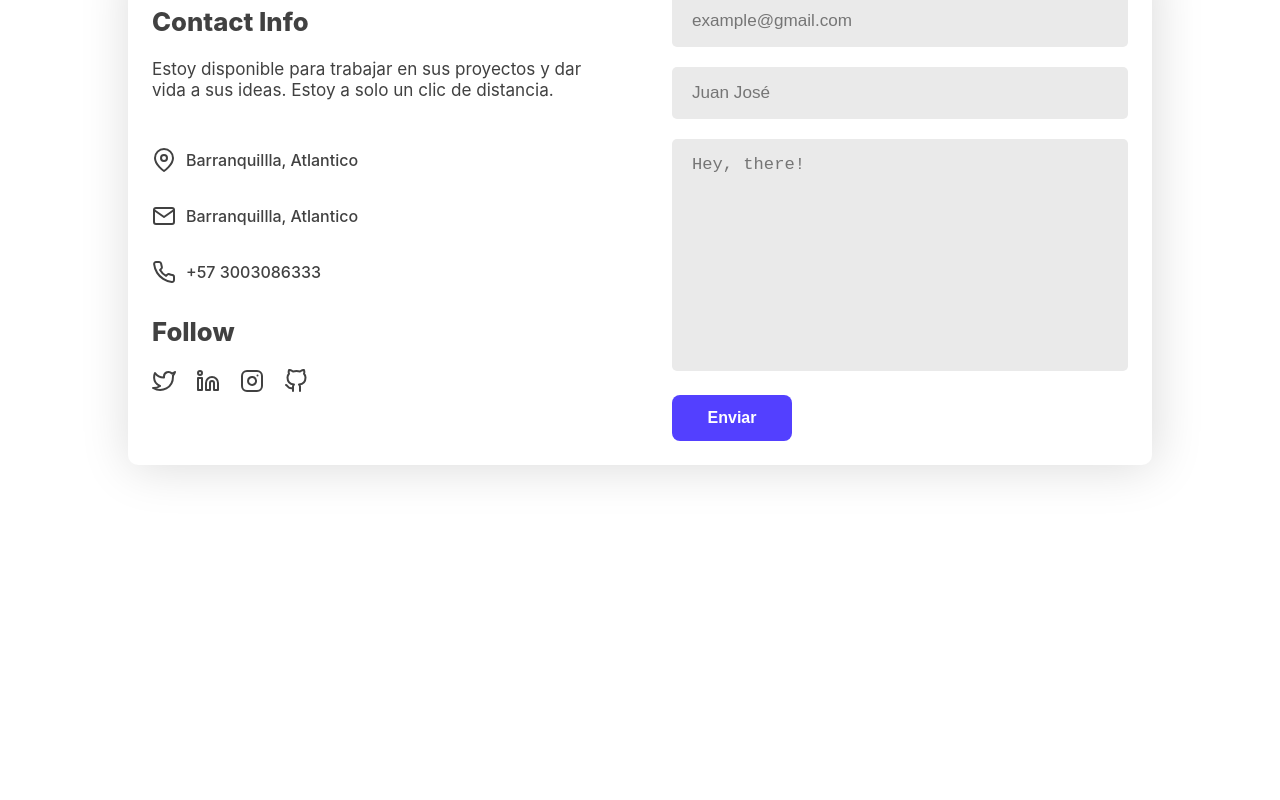
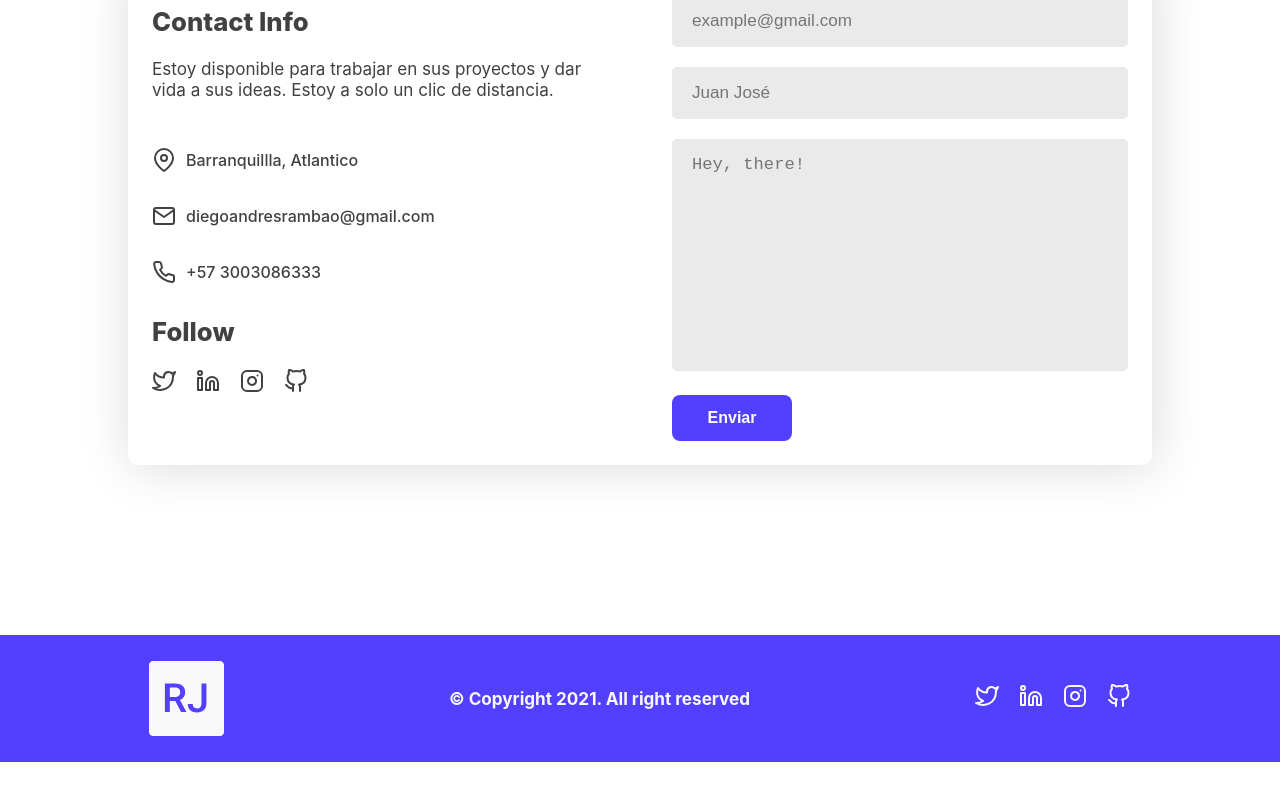
Before and after one commit to diegoRambao/web-site-personal, a React (Create React App) app: page / in a window 1280 px wide. Shown: the part 4098-4898 px from the top of the page. After the commit the page ends 4860 px from the top, so only its background shows below. Built offline with nearby package versions, Linux system fonts and the light colour scheme.

Commit message:
feat: create footer

```diff
--- a/src/components/Contact/index.js
+++ b/src/components/Contact/index.js
@@ -26,7 +26,7 @@ export const Contact = () => {
                      <MapPin /> <span>Barranquillla, Atlantico</span>
                   </p>
                   <p className="contact-info-item">
-                     <Mail /> <span>Barranquillla, Atlantico</span>
+                     <Mail /> <span>diegoandresrambao@gmail.com</span>
                   </p>
                   <p className="contact-info-item">
                      <Phone /> <span> +57 3003086333</span>
--- /dev/null
+++ b/src/components/Footer/index.js
@@ -0,0 +1,31 @@
+import React, { useContext } from 'react'
+import { FooterContainer } from './style'
+import logo_white from '../../static/images/logo-white.svg'
+import { Twitter, Instagram, Linkedin, GitHub } from 'react-feather'
+import ThemeContext from '../../context/ThemeContext'
+
+export const Footer = () => {
+   const { isDark } = useContext(ThemeContext)
+   return (
+      <FooterContainer className="container-footer" theme={isDark}>
+         <div className="container">
+            <img src={logo_white} alt="Logo" className="logo-footer" />
+            <p className="footer-Copyright">© Copyright 2021. All right reserved</p>
+            <div className="footer-socialmedia">
+               <a href="/project" className="link-social-media">
+                  <Twitter />
+               </a>
+               <a href="/project" className="link-social-media">
+                  <Linkedin />
+               </a>
+               <a href="/project" className="link-social-media">
+                  <Instagram />
+               </a>
+               <a href="/project" className="link-social-media">
+                  <GitHub />
+               </a>
+            </div>
+         </div>
+      </FooterContainer>
+   )
+}
--- /dev/null
+++ b/src/components/Footer/style.js
@@ -0,0 +1,33 @@
+import styled from 'styled-components'
+
+export const FooterContainer = styled.footer`
+   margin-top: 170px;
+   padding: 26px;
+   background: ${(props) => (props.theme === true ? '#2b2b2b' : '#5340ff')};
+
+   .container {
+      display: flex;
+      align-items: center;
+      justify-content: space-between;
+
+      @media (max-width: 600px) {
+         flex-direction: column;
+         gap: 20px;
+      }
+   }
+
+   .footer-Copyright {
+      font-weight: 700;
+      color: #f8f8f8;
+   }
+
+   .footer-socialmedia {
+      display: flex;
+      align-items: center;
+      gap: 20px;
+   }
+
+   .link-social-media {
+      color: #f8f8f8;
+   }
+`
--- a/src/pages/index.js
+++ b/src/pages/index.js
@@ -6,6 +6,7 @@ import { About } from '../components/About'
 import { Skill } from '../components/Skill'
 import { Project } from '../components/Project'
 import { Contact } from '../components/Contact'
+import { Footer } from '../components/Footer'
 
 export const HomePage = () => {
    return (
@@ -17,33 +18,8 @@ export const HomePage = () => {
             <Skill />
             <Project />
             <Contact />
-            <br />
-            <br />
-            <br />
-            <br />
-            <br />
-            <br />
-            <br />
-            <br />
-            <br />
-            <br />
-            <br />
-            <br />
-            <br />
-            <br />
-            <br />
-            <br />
-            <br />
-            <br />
-            <br />
-            <br />
-            <br />
-            <br />
-            <br />
-            <br />
-            <br />
-            <br />
          </main>
+         <Footer />
       </Fragment>
    )
 }
```
Also changed, not shown: src/static/images/logo-white.svg (added).
